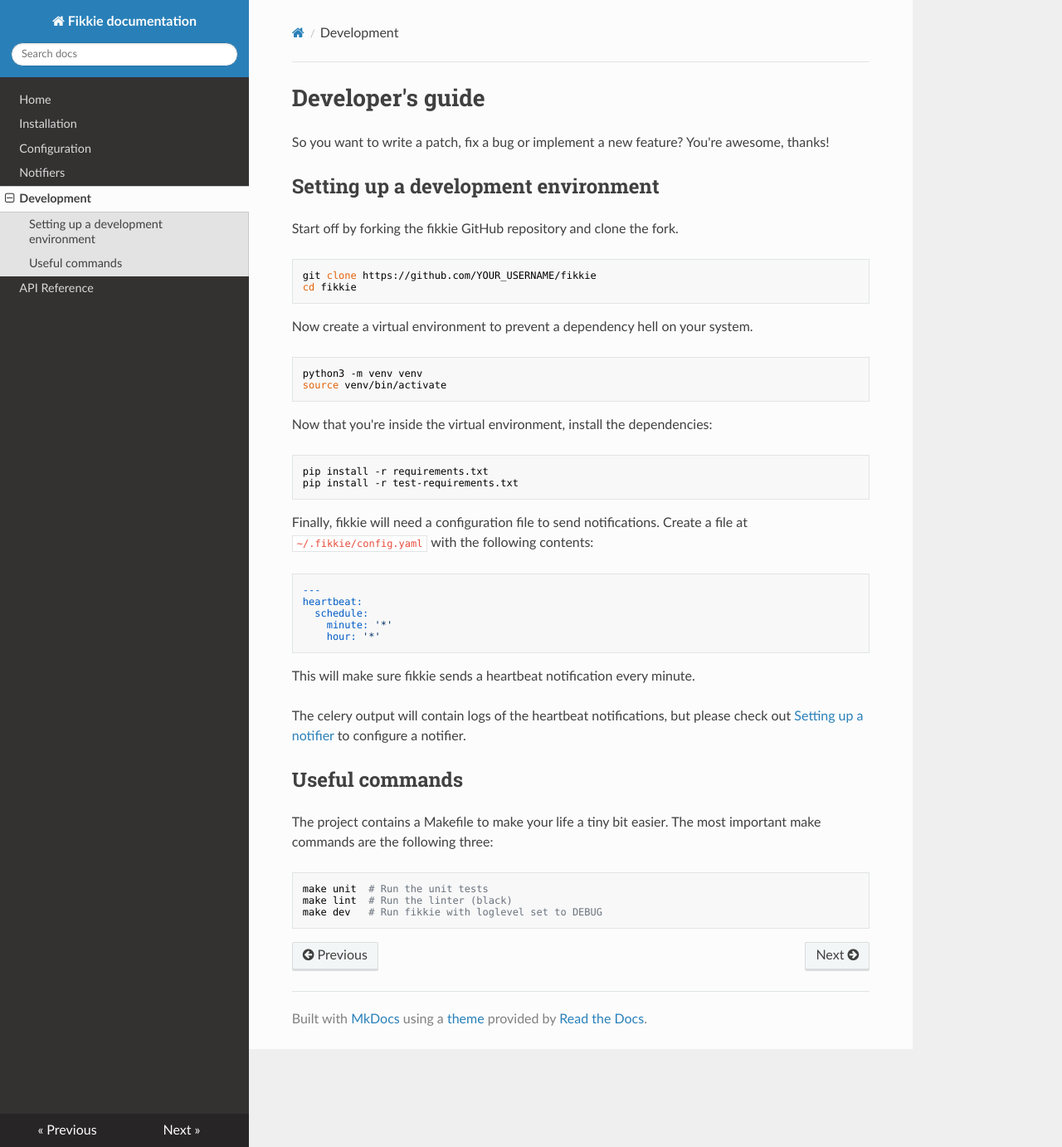
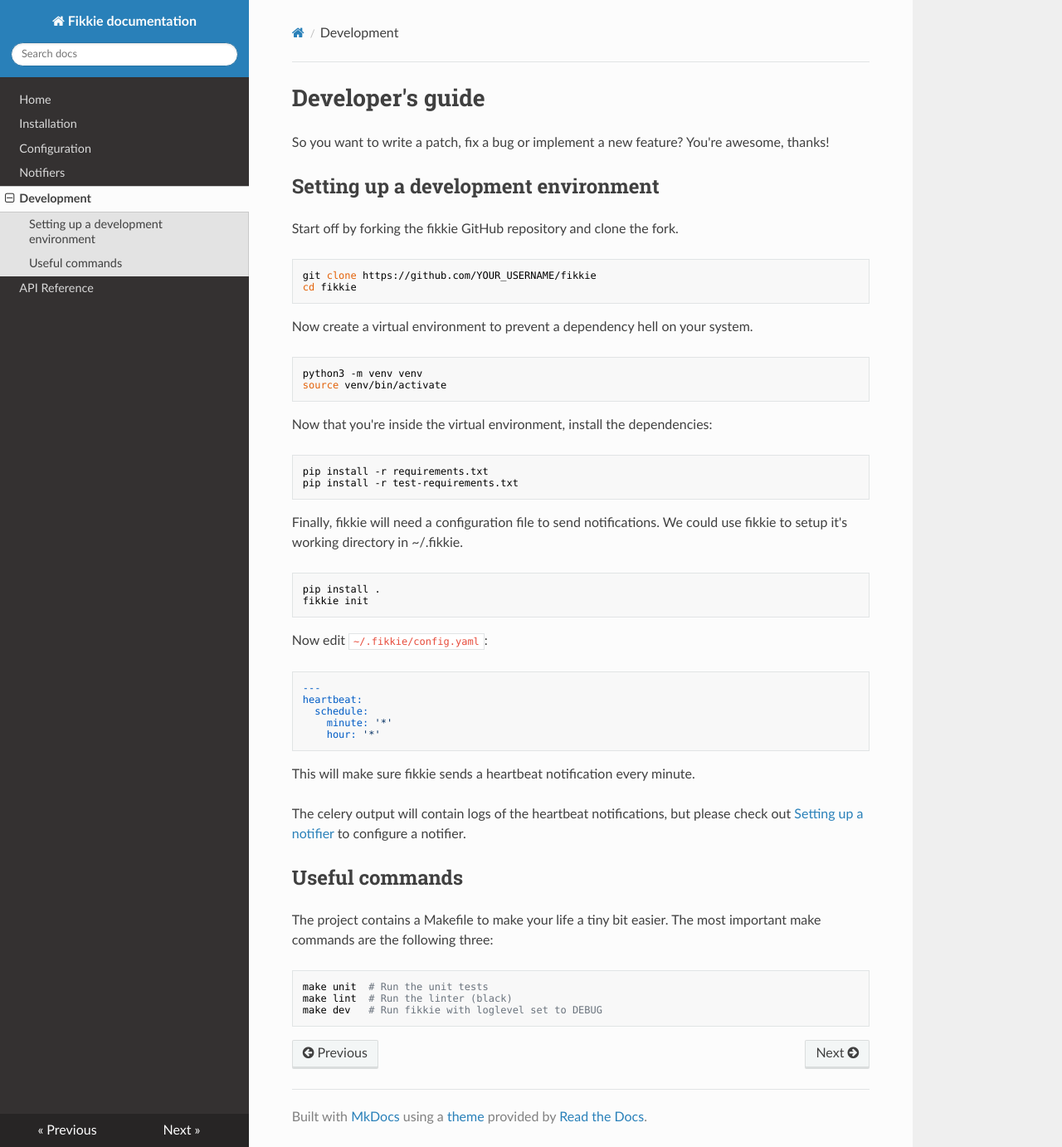
Before and after one commit to nootr/fikkie, an MkDocs documentation site: the page built from docs/docs/development.md, in a window 1280 px wide and 1382 px high. Shown: the whole window at 83% size. Built offline with MkDocs 1.6.1, drawn with Linux system fonts in a browser that asks for light colours; nearby versions of some CDN libraries.

Commit message:
Add missing step in developer's guide
Fikkie needs more than a configuration file to work, which is what
`fikkie init` was built for. This command was missing in the developer's
guide, so this commit adds it.

````diff
--- a/docs/docs/development.md
+++ b/docs/docs/development.md
@@ -27,8 +27,15 @@ pip install -r requirements.txt
 pip install -r test-requirements.txt
 ```
 
-Finally, fikkie will need a configuration file to send notifications. Create a file at
-`~/.fikkie/config.yaml` with the following contents:
+Finally, fikkie will need a configuration file to send notifications. We could use
+fikkie to setup it's working directory in ~/.fikkie.
+
+```bash
+pip install .
+fikkie init
+```
+
+Now edit `~/.fikkie/config.yaml`:
 
 ```yaml
 ---
````
